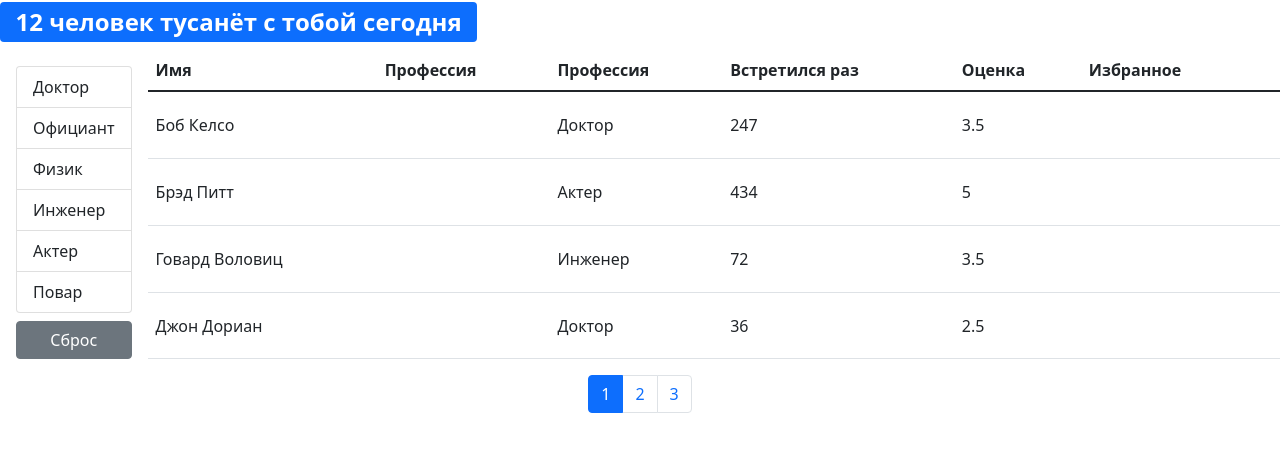
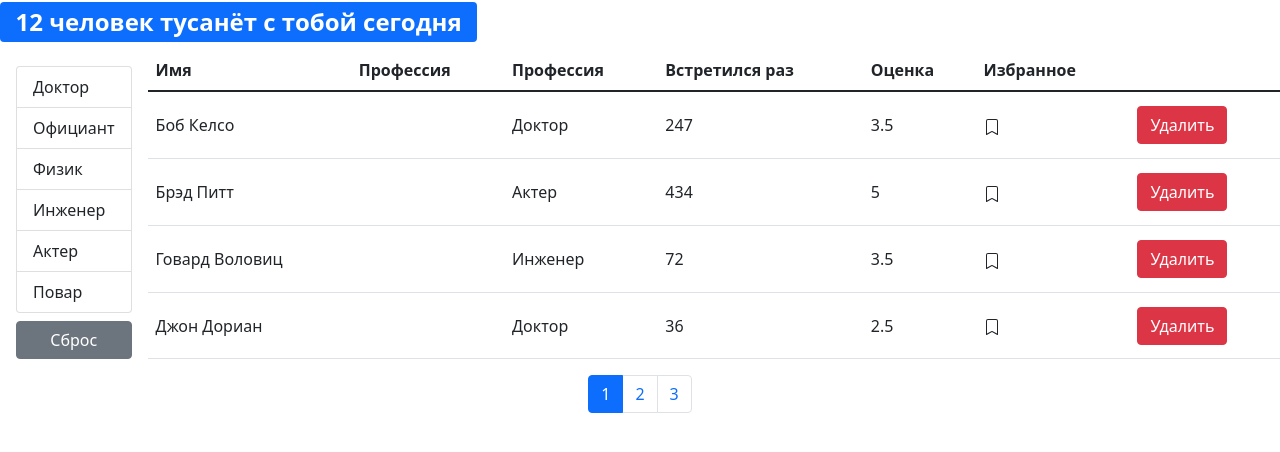
Before and after one commit to Den9rcq/fast-company-app, a React (Create React App) app: page / in a window 1280 px wide. Shown: the top 452 px of the page. Built offline with nearby package versions, Linux system fonts and the light colour scheme.

Commit message:
refactoring Bookmark component

```diff
--- a/src/api/fake.api/user.api.js
+++ b/src/api/fake.api/user.api.js
@@ -39,7 +39,8 @@ const users = [
         profession: professions.doctor,
         qualities: [qualities.tedious, qualities.uncertain, qualities.strange],
         completedMeetings: 36,
-        rate: 2.5
+        rate: 2.5,
+        favorites: false
     },
     {
         _id: "67rdca3eeb7f6fgeed471816",
@@ -47,7 +48,8 @@ const users = [
         profession: professions.doctor,
         qualities: [qualities.buller, qualities.handsome, qualities.alcoholic],
         completedMeetings: 15,
-        rate: 2.5
+        rate: 2.5,
+        favorites: false
     },
     {
         _id: "67rdca3eeb7f6fgeed471817",
@@ -55,7 +57,8 @@ const users = [
         profession: professions.doctor,
         qualities: [qualities.buller],
         completedMeetings: 247,
-        rate: 3.5
+        rate: 3.5,
+        favorites: false
     },
     {
         _id: "67rdca3eeb7f6fgeed471818",
@@ -63,7 +66,8 @@ const users = [
         profession: professions.waiter,
         qualities: [qualities.uncertain],
         completedMeetings: 148,
-        rate: 3.5
+        rate: 3.5,
+        favorites: false
     },
     {
         _id: "67rdca3eeb7f6fgeed471819",
@@ -71,7 +75,8 @@ const users = [
         profession: professions.physics,
         qualities: [qualities.strange, qualities.tedious],
         completedMeetings: 37,
-        rate: 4.6
+        rate: 4.6,
+        favorites: false
     },
     {
         _id: "67rdca3eeb7f6fgeed471820",
@@ -79,7 +84,8 @@ const users = [
         profession: professions.physics,
         qualities: [qualities.strange, qualities.uncertain],
         completedMeetings: 147,
-        rate: 3.5
+        rate: 3.5,
+        favorites: false
     },
     {
         _id: "67rdca3eeb7f6fgeed471821",
@@ -87,7 +93,8 @@ const users = [
         profession: professions.engineer,
         qualities: [qualities.strange, qualities.tedious],
         completedMeetings: 72,
-        rate: 3.5
+        rate: 3.5,
+        favorites: false
     },
     {
         _id: "67rdca3eeb7f6fgeed471822",
@@ -95,7 +102,8 @@ const users = [
         profession: professions.engineer,
         qualities: [qualities.handsome],
         completedMeetings: 72,
-        rate: 5
+        rate: 5,
+        favorites: false
     },
     {
         _id: "67rdca3eeb7f6fgeed471823",
@@ -103,7 +111,8 @@ const users = [
         profession: professions.cook,
         qualities: [qualities.strange, qualities.uncertain],
         completedMeetings: 17,
-        rate: 4.5
+        rate: 4.5,
+        favorites: false
     },
     {
         _id: "67rdca3eeb7f6fgeed471824",
@@ -111,7 +120,8 @@ const users = [
         profession: professions.cook,
         qualities: [qualities.handsome, qualities.buller],
         completedMeetings: 17,
-        rate: 4.5
+        rate: 4.5,
+        favorites: false
     },
     {
         _id: "67rdca3eeb7f6fgeed47181f",
@@ -119,7 +129,8 @@ const users = [
         profession: professions.actor,
         qualities: [qualities.uncertain, qualities.strange],
         completedMeetings: 434,
-        rate: 3.5
+        rate: 3.5,
+        favorites: false
     },
     {
         _id: "67rdca3eeb7f6fgeed47181r",
@@ -127,7 +138,8 @@ const users = [
         profession: professions.actor,
         qualities: [qualities.handsome],
         completedMeetings: 434,
-        rate: 5
+        rate: 5,
+        favorites: false
     }
 ];
 
@@ -135,7 +147,6 @@ const fetchAll = () =>
     new Promise((resolve) => {
         window.setTimeout(function() {
             resolve(users);
-            users.map((item) => (item.favorites = false));
         }, 2000);
     });
 
--- a/src/components/bookMark.jsx
+++ b/src/components/bookMark.jsx
@@ -2,18 +2,17 @@ import React from "react";
 import PropTypes from "prop-types";
 import { iconFavoritesTrue, iconFavoritesFalse } from "../utils/icons";
 
-const BookMark = ({ favorites, onToggleMark, id }) => {
+const BookMark = ({ favorites, onToggleMark }) => {
     const getFavorites = () =>
         favorites ? iconFavoritesTrue : iconFavoritesFalse;
     return (
-        <span role="button" onClick={() => onToggleMark(id)}>
+        <span role="button" onClick={onToggleMark}>
             {getFavorites()}
         </span>
     );
 };
 BookMark.propTypes = {
     favorites: PropTypes.bool.isRequired,
-    onToggleMark: PropTypes.func.isRequired,
-    id: PropTypes.string.isRequired
+    onToggleMark: PropTypes.func.isRequired
 };
 export default BookMark;
--- a/src/components/tableBody.jsx
+++ b/src/components/tableBody.jsx
@@ -3,12 +3,25 @@ import PropTypes from "prop-types";
 import _ from "lodash";
 
 const TableBody = ({ data, columns }) => {
+    const renderContent = (item, column) => {
+        if (columns[column].component) {
+            const component = columns[column].component;
+            if (typeof component === "function") {
+                return columns[column].component(item);
+            }
+            return columns[column].component;
+        }
+        return _.get(item, columns[column].path);
+    };
+
     return (
         <tbody>
             {data.map((item) => (
                 <tr key={item._id}>
                     {Object.keys(columns).map(column => (
-                        <td key={column}>{_.get(item, columns[column].path)}</td>
+                        <td key={column}>
+                            {renderContent(item, column)}
+                        </td>
                     ))}
                 </tr>
             ))}
--- a/src/components/usersTable.jsx
+++ b/src/components/usersTable.jsx
@@ -2,15 +2,35 @@ import React from "react";
 import PropTypes from "prop-types";
 import TableHeader from "./tableHeader";
 import TableBody from "./tableBody";
-const UsersTable = ({ users, onSort, selectedSort, ...rest }) => {
+import BookMark from "./bookMark";
+
+const UsersTable = ({ users, onSort, selectedSort, onToggleMark, onDelete }) => {
     const columns = {
         name: { path: "name", name: "Имя" },
         qualities: { name: "Профессия" },
         profession: { path: "profession.name", name: "Профессия" },
         completedMeetings: { path: "completedMeetings", name: "Встретился раз" },
         rate: { path: "rate", name: "Оценка" },
-        favorites: { path: "favorites", name: "Избранное" },
-        delete: {}
+        favorites: {
+            path: "favorites",
+            name: "Избранное",
+            component: (user) => (
+                <BookMark
+                    onToggleMark={() => onToggleMark(user._id)}
+                    favorites={user.favorites}/>
+            )
+        },
+        delete: {
+            component: (user) => (
+                <button
+                    onClick={() => onDelete(user._id)}
+                    type="button"
+                    className="btn btn-danger"
+                >
+                    Удалить
+                </button>
+            )
+        }
     };
     return (
         <table className="table align-middle">
@@ -22,6 +42,8 @@ const UsersTable = ({ users, onSort, selectedSort, ...rest }) => {
 UsersTable.propTypes = {
     users: PropTypes.array.isRequired,
     onSort: PropTypes.func.isRequired,
-    selectedSort: PropTypes.object.isRequired
+    selectedSort: PropTypes.object.isRequired,
+    onToggleMark: PropTypes.func.isRequired,
+    onDelete: PropTypes.func.isRequired
 };
 export default UsersTable;
```
